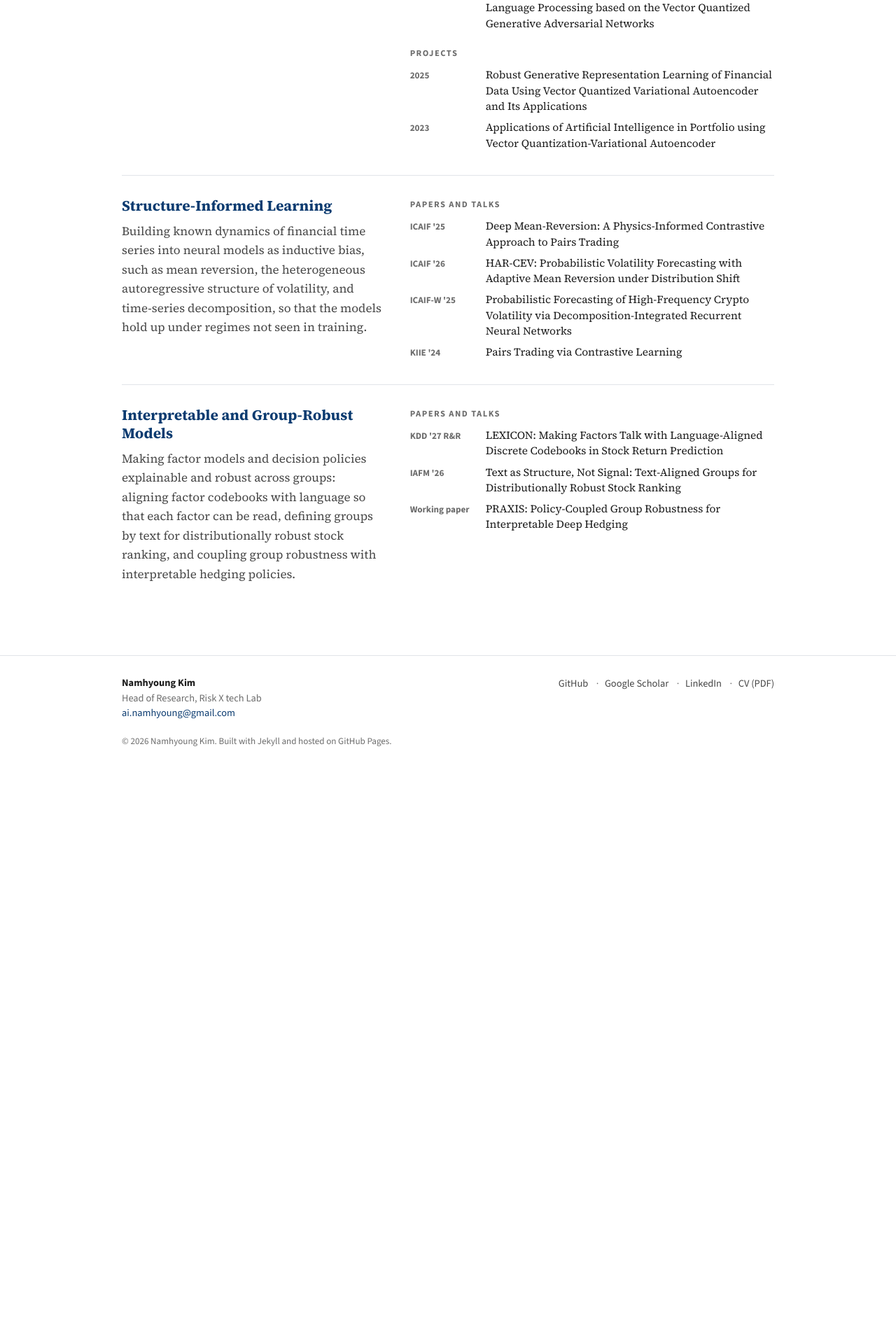
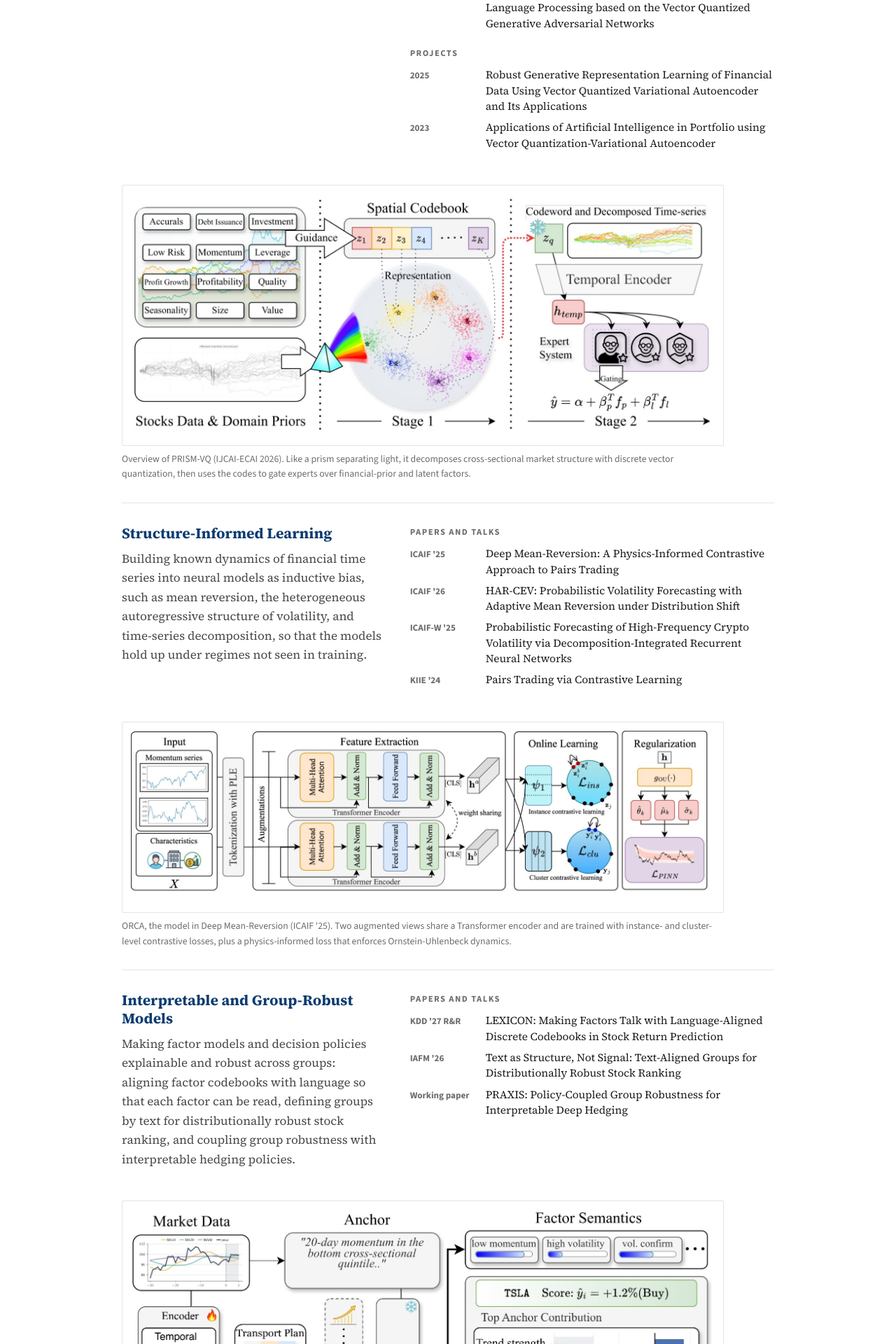
Before and after one commit to x7jeon8gi/x7jeon8gi.github.io, a Jekyll site: the page built from research.html, in a window 1280 px wide. Shown: the part 818-2738 px from the top of the page at 70% size. Built offline with Jekyll 4.4.1, drawn with Linux system fonts in a browser that asks for light colours; before the commit the page ends 1923 px from its top, so only the background shows below that; some of the changed text lies outside the part shown.

Commit message:
Research page: one overview figure per area
PRISM-VQ (IJCAI-ECAI 2026) for discrete representation learning, ORCA
(ICAIF '25) for structure-informed learning, LEXICON for interpretable and
group-robust models; cropped from the papers, with en and ko captions,
click to open full size.

Co-Authored-By: Claude Opus 5.5 <noreply@anthropic.com>
Claude-Session: https://claude.ai/code/session_01H4Rr8wtBrwq3tdzE6Jhist

```diff
--- a/_data/research.yml
+++ b/_data/research.yml
@@ -3,6 +3,8 @@
 #   papers   : ids from publications.yml (papers, working papers or talks)
 #   projects : ids from projects.yml
 #   intro_ko, title_ko, desc_ko : Korean text for /ko/research/
+#   figure   : optional { src, alt, caption, caption_ko }, shown under the area
+#              (images in assets/img/research/, cropped from the papers)
 # =============================================================================
 
 intro: >
@@ -31,6 +33,11 @@ areas:
     desc_ko: "벡터 양자화로 잡음이 큰 횡단면 주식 데이터에서 이산 잠재 팩터를 학습하고, 금융 사전지식과 결합해 종목 순위 예측과 포트폴리오 구성에 쓰는 연구. 다음 단계로 시장 상태를 통계적 유사성이 아니라 요구하는 포트폴리오 결정에 따라 이산화하는 방법을 다룸."
     papers:   [ijcai26-vqfp, kbs25-factorvqvae, wp-dsq, cikmw25-fpqvae, kafo25-prismvq, kiie25-vq, kiie23-vqgan]
     projects: [nrf25-robust-vq, nrf23-vqvae-portfolio]
+    figure:
+      src:        "/assets/img/research/prism-vq.jpg"
+      alt:        "Overview of the PRISM-VQ framework"
+      caption:    "Overview of PRISM-VQ (IJCAI-ECAI 2026). Like a prism separating light, it decomposes cross-sectional market structure with discrete vector quantization, then uses the codes to gate experts over financial-prior and latent factors."
+      caption_ko: "PRISM-VQ 개요 (IJCAI-ECAI 2026). 프리즘이 빛을 나누듯 벡터 양자화로 횡단면 시장 구조를 이산 코드로 분해하고, 그 코드로 금융 사전 팩터와 잠재 팩터 위의 전문가 모형을 선택함."
 
   - id:    structure-informed
     title: "Structure-Informed Learning"
@@ -43,6 +50,11 @@ areas:
     desc_ko: "평균회귀, 변동성의 이질적 자기회귀(HAR) 구조, 시계열 분해처럼 금융 시계열에서 알려진 동역학을 신경망에 귀납적 편향으로 넣어, 학습 기간에 없던 국면에서도 성능이 유지되도록 하는 연구."
     papers:   [icaif25-deep-mr, icaif26-harcev, icaifw25-crypto, kiie24-pairs]
     projects: []
+    figure:
+      src:        "/assets/img/research/orca.jpg"
+      alt:        "Architecture of ORCA"
+      caption:    "ORCA, the model in Deep Mean-Reversion (ICAIF '25). Two augmented views share a Transformer encoder and are trained with instance- and cluster-level contrastive losses, plus a physics-informed loss that enforces Ornstein-Uhlenbeck dynamics."
+      caption_ko: "Deep Mean-Reversion(ICAIF '25)의 ORCA 구조. 두 증강 뷰가 Transformer 인코더를 공유하고 인스턴스·군집 수준 대조학습으로 학습되며, Ornstein-Uhlenbeck 동역학을 강제하는 물리 정보 손실이 더해짐."
 
   - id:    interpretable-robust
     title: "Interpretable and Group-Robust Models"
@@ -56,3 +68,8 @@ areas:
     desc_ko: "팩터 모형과 의사결정 정책을 설명 가능하고 집단 간에 강건하게 만드는 연구. 팩터 코드북을 언어와 정렬해 각 팩터를 읽을 수 있게 하고, 텍스트로 정의한 종목 집단에 대해 분포적으로 강건한 순위 학습을 하며, 해석 가능한 헤징 정책에 집단 강건성을 결합함."
     papers:   [wp-lexicon, wp-tagdro, wp-praxis]
     projects: []
+    figure:
+      src:        "/assets/img/research/lexicon.jpg"
+      alt:        "Overview of the LEXICON framework"
+      caption:    "Overview of LEXICON. Factor representations are aligned with human-language anchors through an optimal transport plan, so that each prediction can be read through the semantics of its factors."
+      caption_ko: "LEXICON 개요. 최적수송 계획으로 팩터 표현을 자연어 앵커에 정렬해, 각 예측을 팩터의 의미로 읽을 수 있게 함."
--- a/_includes/pages/research.html
+++ b/_includes/pages/research.html
@@ -57,5 +57,15 @@
     </ul>
     {% endif %}
   </div>
+
+  {% if area.figure %}
+  {% assign k_cap = "caption" | append: sfx %}
+  <figure class="area-fig">
+    <a href="{{ area.figure.src | relative_url }}" target="_blank" rel="noopener">
+      <img src="{{ area.figure.src | relative_url }}" alt="{{ area.figure.alt }}" loading="lazy">
+    </a>
+    <figcaption>{{ area.figure[k_cap] | default: area.figure.caption }}</figcaption>
+  </figure>
+  {% endif %}
 </section>
 {% endfor %}
--- a/assets/css/main.css
+++ b/assets/css/main.css
@@ -553,8 +553,31 @@ button.avatar-wrap:focus-visible { outline: 2px solid var(--accent); outline-off
 .related a { color: var(--fg); }
 .related a:hover { color: var(--accent); }
 
+/* one figure per area, cropped from the paper, spanning both columns */
+.area-fig { grid-column: 1 / -1; margin: 4px 0 0; }
+.area-fig a { display: block; max-width: 860px; }
+.area-fig img {
+  display: block;
+  width: 100%;
+  height: auto;
+  background: #fff;
+  border: 1px solid var(--line);
+  border-radius: 2px;
+  padding: 12px;
+  box-sizing: border-box;
+}
+.area-fig figcaption {
+  max-width: 860px;
+  margin-top: 8px;
+  font-family: var(--sans);
+  font-size: 0.86rem;
+  line-height: 1.55;
+  color: var(--fg-mute);
+}
+
 @media (max-width: 760px) {
   .area { grid-template-columns: 1fr; gap: 16px; }
+  .area-fig img { padding: 6px; }
 }
 
 /* ------------------------------------------------------------- projects -- */
```
Also changed, not shown: assets/img/research/lexicon.jpg (added), assets/img/research/orca.jpg (added), assets/img/research/prism-vq.jpg (added).
